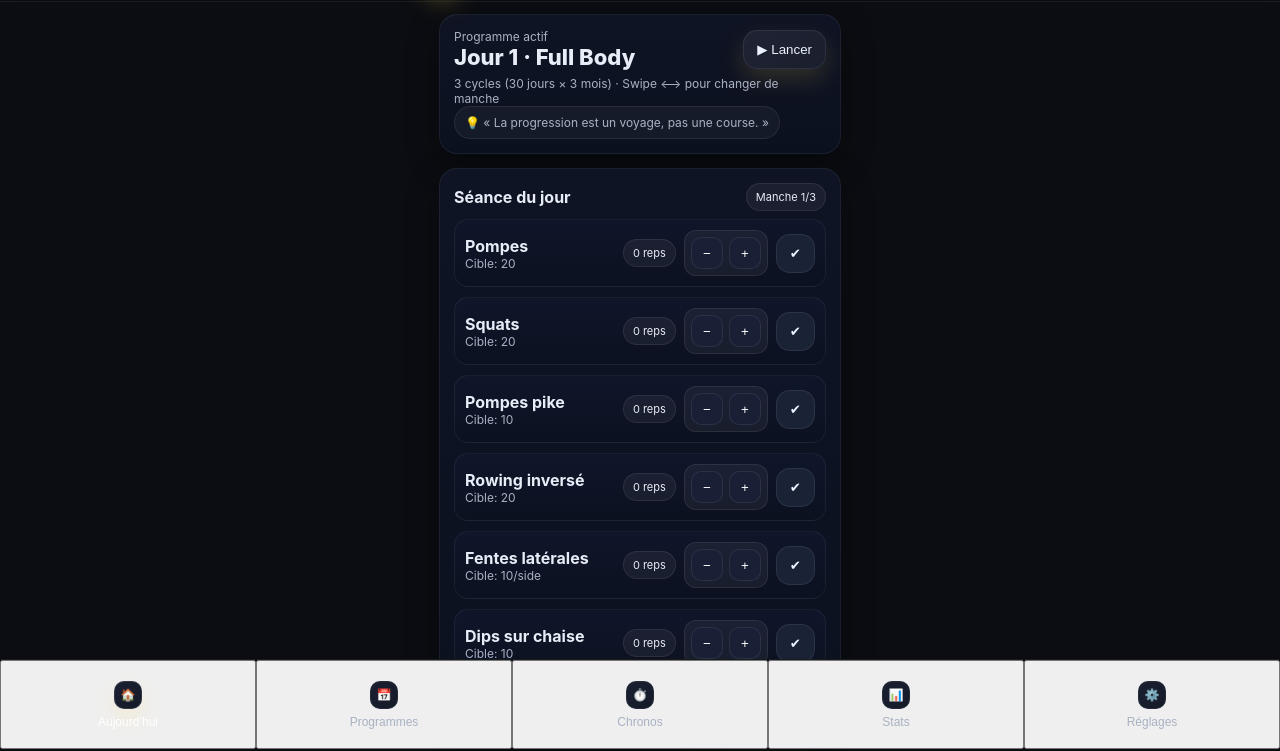
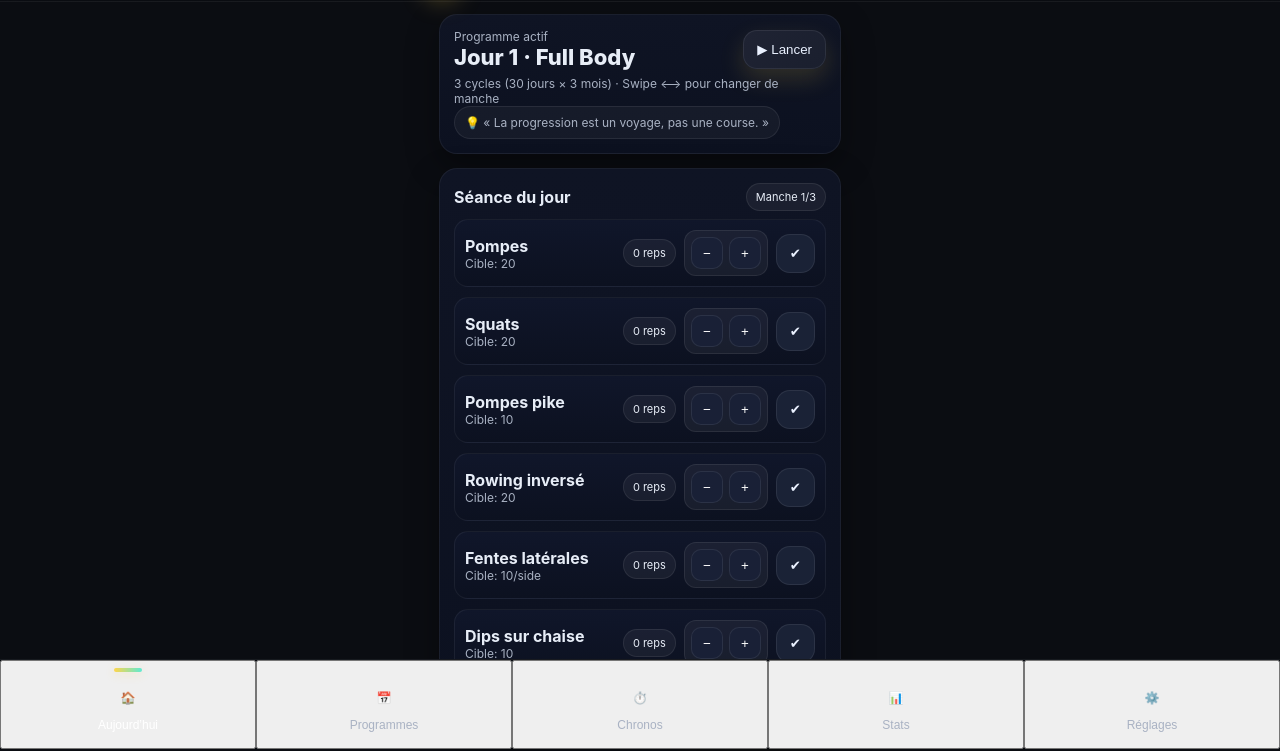
Before and after one commit to Rayane2l2o/Callifit.github.io, a plain HTML site: page index.html in a window 1280 px wide. Shown: the part 51-802 px from the top of the page. Drawn offline with Linux system fonts and the light colour scheme.

Commit message:
Add files via upload

```diff
--- a/index.html
+++ b/index.html
@@ -24,12 +24,12 @@
     .title{font-weight:800;font-size:18px}
     .subtitle{color:var(--muted);font-size:12px}
     .badge{display:inline-flex;align-items:center;gap:8px;padding:8px 10px;border-radius:999px;background:rgba(255,255,255,.04);border:1px solid rgba(255,255,255,.08);color:var(--muted);font-size:12px}
-    .tabs{position:fixed;left:0;right:0;bottom:0;height:90px;padding-bottom:var(--safe-b);background:rgba(10,12,18,.9);backdrop-filter:blur(12px);border-top:1px solid rgba(255,255,255,.06);display:grid;grid-template-columns:repeat(5,1fr);z-index:50}
-    .tab{display:flex;flex-direction:column;align-items:center;justify-content:center;gap:6px;color:var(--muted);text-decoration:none;font-size:12px;cursor:pointer;transition:200ms transform}
+    .tabs{position:fixed;left:0;right:0;bottom:0;height:90px;padding-bottom:var(--safe-b);background:rgba(10,12,18,.92);backdrop-filter:blur(12px);border-top:1px solid rgba(255,255,255,.06);display:grid;grid-template-columns:repeat(5,1fr);z-index:50}
+    .tab{position:relative;display:flex;flex-direction:column;align-items:center;justify-content:center;gap:6px;color:var(--muted);text-decoration:none;font-size:12px;cursor:pointer;transition:200ms transform;min-height:64px;padding-top:8px}
     .tab:active{transform:translateY(1px)}
-    .ico{width:28px;height:28px;border-radius:10px;display:grid;place-items:center;background:linear-gradient(135deg,#1a2032,#151a28);box-shadow:inset 0 0 0 1px rgba(255,255,255,.06)}
+    .ico{width:28px;height:28px;border-radius:10px;display:grid;place-items:center;background:transparent;box-shadow:none}
     .tab.active{color:#fff}
-    .tab.active .ico{outline:var(--ring);box-shadow:inset 0 0 0 1px rgba(255,255,255,.12),0 10px 20px rgba(255,213,74,.15)}
+    .tab.active .ico{box-shadow:none}
     main{padding:12px 14px 110px}
     section{display:none;opacity:0;transform:translateY(8px);transition:opacity .25s ease,transform .25s ease}
     section.active{display:block;opacity:1;transform:none}
@@ -75,7 +75,7 @@
       main{padding:0}
       .card{box-shadow:none;border:1px solid #ccc}
     }
-  </style>
+  .tab.active::after{content:'';position:absolute;top:6px;width:28px;height:4px;border-radius:999px;background:linear-gradient(90deg,var(--accent),var(--accent2));box-shadow:0 2px 10px rgba(255,213,74,.25)}.tab:active{transform:translateY(1px)}</style>
 </head>
 <body>
   <div class="app" id="app">
```
Also changed, not shown: apple-touch-icon.png (added), icon-192.png (added), icon-512.png (added).
